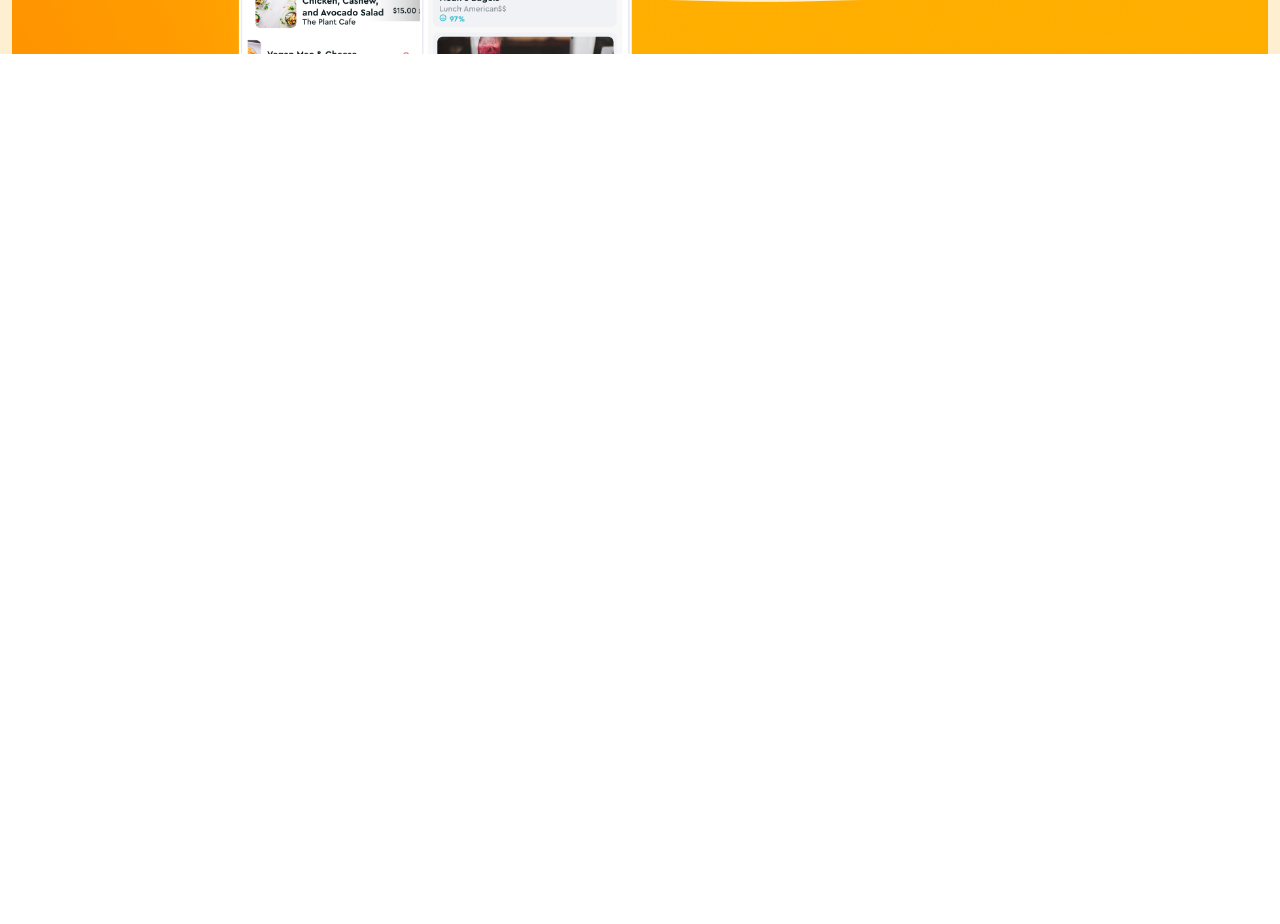
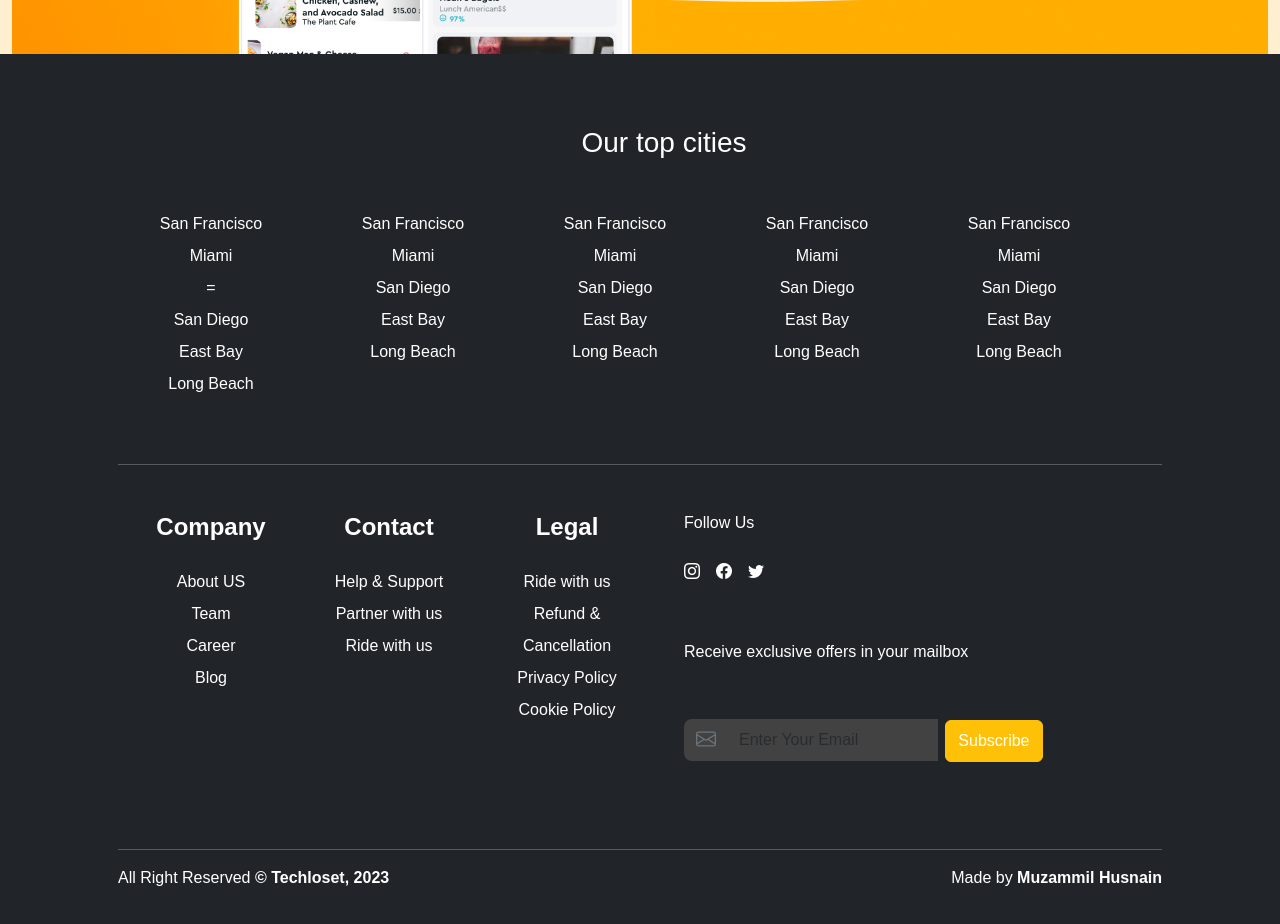
Before and after one commit to muzammilpro/Assignment-06_in_React.js, a React (Create React App) app: page / in a window 1280 px wide. Shown: the part 4060-4984 px from the top of the page. Before the commit the page ends 4114 px from the top, so only its background shows below. Built offline with nearby package versions, Linux system fonts and the light colour scheme.

Commit message:
Do Some Changes

```diff
--- /dev/null
+++ b/src/Components/Footer/Footer.js
@@ -0,0 +1,140 @@
+import React from 'react'
+
+export default function Footer() {
+    return (
+        <footer>
+
+            <section>
+                <div className="container-fluid bg-dark p-4">
+                    <div className="container p-lg-5 text-white">
+                        <div className="row gap-lg-4">
+                            <h3 className="mx-4">Our top cities</h3>
+                            <div className="col-lg-2 col-md-4 col-sm-4  mt-3">
+                                <ul className="list">
+                                    <li>San Francisco</li>
+                                    <li>Miami</li>
+                                    = <li>San Diego</li>
+                                    <li>East Bay</li>
+                                    <li>Long Beach</li>
+                                </ul>
+
+                            </div>
+                            <div className="col-lg-2 col-md-4 col-sm-6 mt-3">
+                                <ul className="list">
+                                    <li>San Francisco</li>
+                                    <li>Miami</li>
+                                    <li>San Diego</li>
+                                    <li>East Bay</li>
+                                    <li>Long Beach</li>
+                                </ul>
+
+                            </div>
+                            <div className="col-lg-2 col-md-4 col-sm-6 mt-3">
+                                <ul className="list">
+                                    <li>San Francisco</li>
+                                    <li>Miami</li>
+                                    <li>San Diego</li>
+                                    <li>East Bay</li>
+                                    <li>Long Beach</li>
+                                </ul>
+
+                            </div>
+                            <div className="col-lg-2 col-md-4 col-sm-6 mt-3">
+                                <ul className="list">
+                                    <li>San Francisco</li>
+                                    <li>Miami</li>
+                                    <li>San Diego</li>
+                                    <li>East Bay</li>
+                                    <li>Long Beach</li>
+                                </ul>
+
+                            </div>
+                            <div className="col-lg-2 col-md-4 col-sm-6 mt-3">
+                                <ul className="list">
+                                    <li>San Francisco</li>
+                                    <li>Miami</li>
+                                    <li>San Diego</li>
+                                    <li>East Bay</li>
+                                    <li>Long Beach</li>
+                                </ul>
+
+                            </div>
+                        </div>
+                        <div className="mt-5">
+
+                            <hr />
+                        </div>
+                        <div className="row mt-5">
+                            <div className="col-lg-2 col-md-6 col-sm-6">
+                                <ul className="list">
+                                    <h4 className="fw-bolder mb-4">Company</h4>
+                                    <li>About US</li>
+                                    <li>Team</li>
+                                    <li>Career</li>
+                                    <li>Blog</li>
+                                </ul>
+                            </div>
+                            <div className="col-lg-2 col-md-6 col-sm-6">
+                                <ul className="list">
+                                    <h4 className="fw-bolder mb-4">Contact</h4>
+                                    <li>Help &amp; Support</li>
+                                    <li>Partner with us </li>
+                                    <li>Ride with us</li>
+
+                                </ul>
+                            </div>
+                            <div className="col-lg-2 col-md-6 col-sm-6">
+                                <ul className="list">
+                                    <h4 className="fw-bolder mb-4">Legal</h4>
+                                    <li>Ride with us</li>
+                                    <li>Refund &amp; Cancellation</li>
+                                    <li>Privacy Policy </li>
+                                    <li>Cookie Policy</li>
+
+                                </ul>
+                            </div>
+                            <div className="col-lg-6 text-lg-start col-md-6 col-sm-6">
+                                <ul className="list">
+                                    <h6 className="mb-4">Follow Us</h6>
+                                    <li className="mb-5"><i className="bi bi-instagram"></i>
+                                        <i className="bi bi-facebook mx-3"></i>
+                                        <i className="bi bi-twitter"></i>
+                                    </li>
+                                    <li className="mb-4">Receive exclusive offers in your mailbox</li>
+                                    <li>
+                                        <div className="input-group w-75 mt-5">
+                                            <span className="input-group-text input-field mb-2 mailbox" id="basic-addon1"><i
+                                                className="bi bi-envelope text-secondary fs-5"></i></span>
+                                            <input type="text"
+                                                className="form-control w-25 border border-start-0 mailbox mb-2 text-secondary"
+                                                placeholder="Enter Your Email" aria-label="Username"
+                                                aria-describedby="basic-addon1" />
+                                                <div className="">
+                                                    <button
+                                                        className="btn  text-white btn-warning ms-2  mt-1 py-2">Subscribe</button>
+                                                </div>
+                                        </div>
+                                    </li>
+
+
+                                </ul>
+                            </div>
+                            <div className="mt-5">
+                                <hr />
+                            </div>
+                            <div className="col-6 text-start">
+                                <p>All Right Reserved <strong> © Techloset, 2023</strong></p>
+                            </div>
+                            <div className="col-6 text-end">
+                                <p>Made by <strong>Muzammil Husnain</strong></p>
+                            </div>
+
+
+                        </div>
+                    </div>
+                </div>
+            </section>
+
+        </footer>
+    )
+}
--- a/src/Pages/HomePage.js
+++ b/src/Pages/HomePage.js
@@ -6,6 +6,7 @@ import PopularItems from '../Components/PopularItems/PopularItems'
 import FeaturedRestaurants from '../Components/FeaturedRestaurants/FeaturedRestaurants'
 import SearchFood from '../Components/SearchFood/SearchFood'
 import App from '../Components/App/App'
+import Footer from '../Components/Footer/Footer'
 
 export default function HomePage() {
     return (
@@ -19,6 +20,10 @@ export default function HomePage() {
             <SearchFood />
             < App />
 
+
+
+            <Footer />
+
         </div>
     )
 }
```
